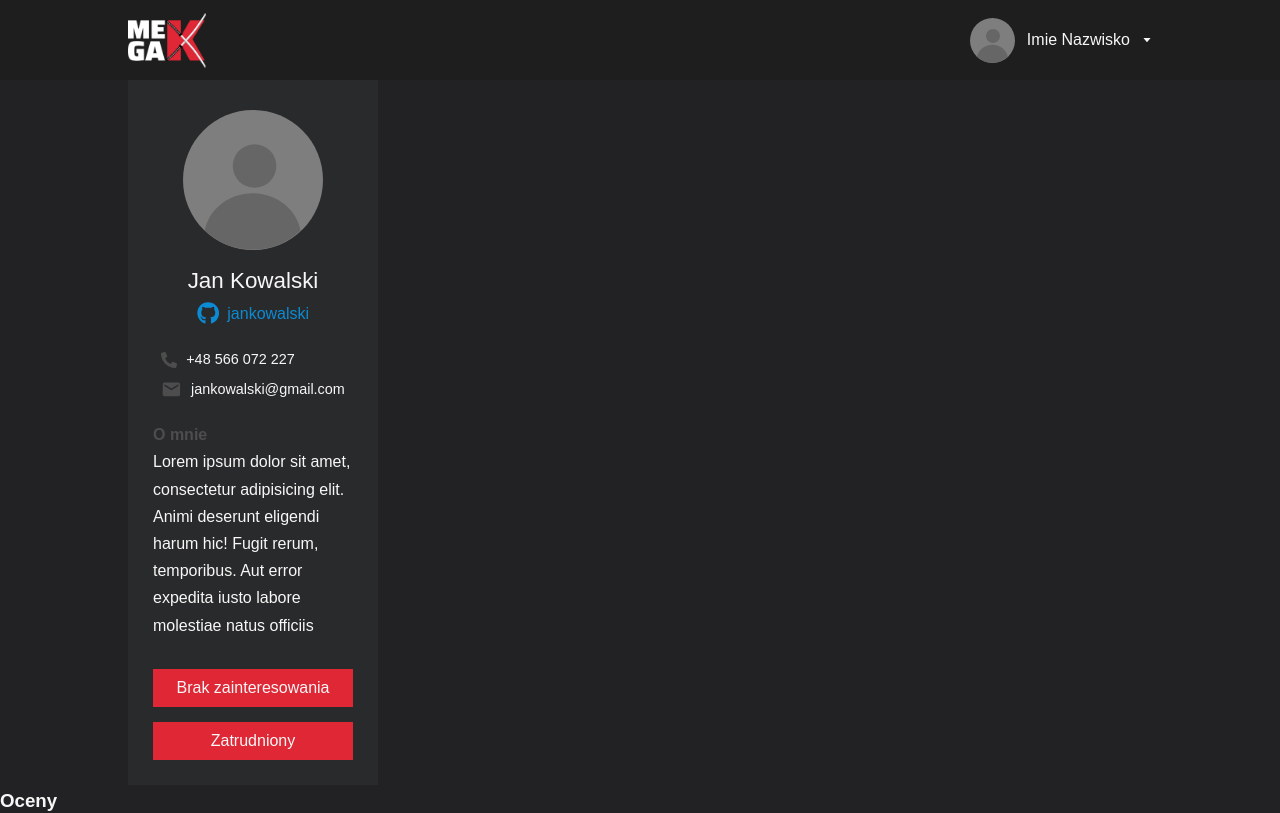
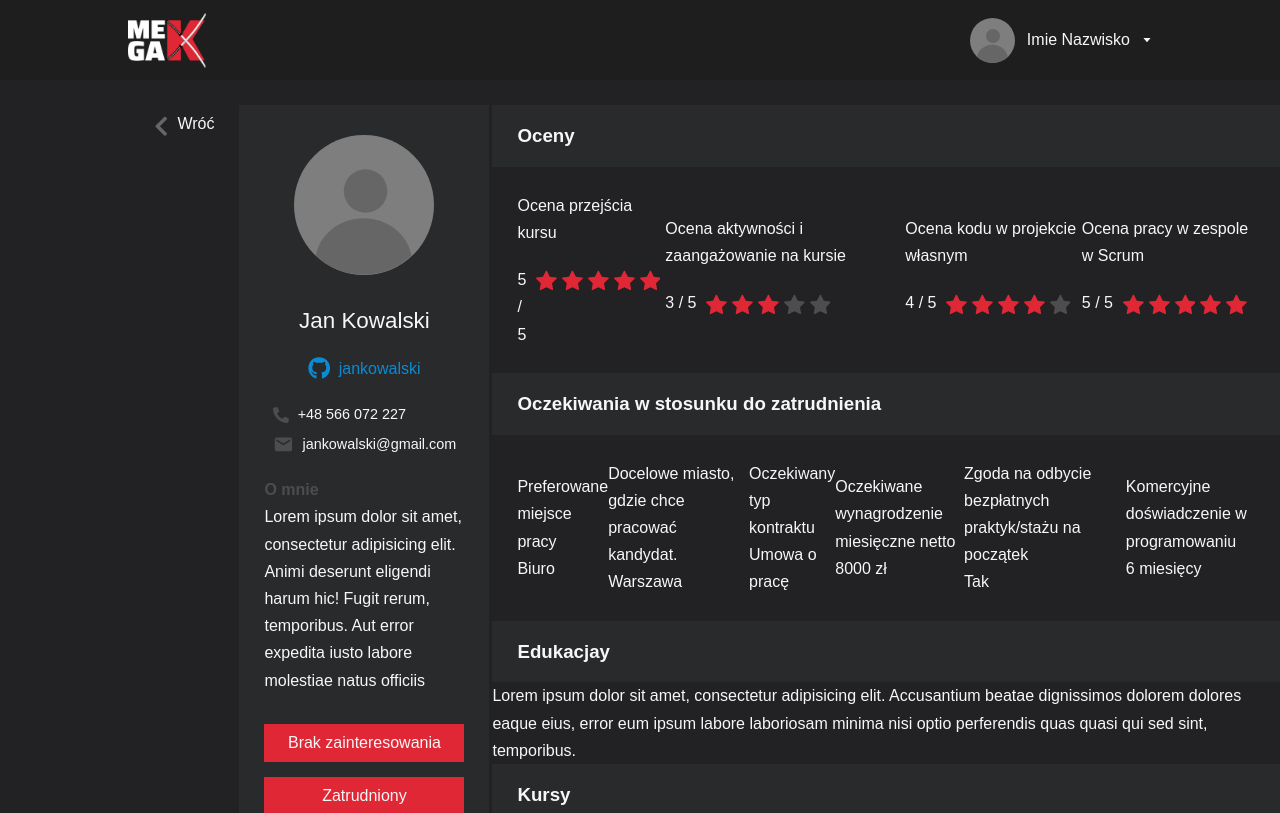
Before and after one commit to Jutrzenka/HeadHunterG11-FR, a React (Create React App) app: page /cv in a window 1280 px wide. Shown: the top 813 px of the page. Built offline with nearby package versions, Linux system fonts and the light colour scheme; no server answers.

Commit message:
Edited ShowCvView.tsx

```diff
--- a/src/views/App/ShowCvView/ShowCvView.tsx
+++ b/src/views/App/ShowCvView/ShowCvView.tsx
@@ -7,15 +7,22 @@ import { Expectations } from '../../../components/common/Expectations/Expectatio
 import { LinkTo } from '../../../components/common/LinkTo/LinkTo';
 import { RatingOnCv } from '../../../components/common/RatingOnCv/RatingOnCv';
 
+import './_ShowCvView.scss';
+import { ButtonBack } from '../../../components/common/ButtonBack/ButtonBack';
+
 export const ShowCvView = () => {
   return (
     <main className={'view-ShowCvView'}>
       <Header />
-      <section className="students-contact container">
+      <div className="view-ShowCvView-wrap">
+        <ButtonBack title="Wróć" className="button-back" />
+        <section className="student-contact">
           <StudentAbout />
         </section>
-      <section>
+        <section className="student-rating-wrap">
+          <section className="student-rating">
             <h3>Oceny</h3>
+            <div className="ratings">
               <RatingOnCv title={'Ocena przejścia kursu'} rating={5} />
               <RatingOnCv
                 title={'Ocena aktywności i zaangażowanie na kursie'}
@@ -23,9 +30,11 @@ export const ShowCvView = () => {
               />
               <RatingOnCv title={'Ocena kodu w projekcie własnym'} rating={4} />
               <RatingOnCv title={'Ocena pracy w zespole w Scrum'} rating={5} />
+            </div>
           </section>
-      <section>
+          <section className="student-expectations-wrap">
             <h3>Oczekiwania w stosunku do zatrudnienia</h3>
+            <div className="expectations">
               <Expectations
                 description={'Preferowane miejsce pracy'}
                 value={'Biuro'}
@@ -43,39 +52,42 @@ export const ShowCvView = () => {
                 value={'8000 zł'}
               />
               <Expectations
-          description={'Zgoda na odbycie bezpłatnych praktyk/stażu na początek'}
+                description={
+                  'Zgoda na odbycie bezpłatnych praktyk/stażu na początek'
+                }
                 value={'Tak'}
               />
               <Expectations
                 description={'Komercyjne doświadczenie w programowaniu'}
                 value={'6 miesięcy'}
               />
+            </div>
           </section>
           <section>
             <h3>Edukacjay</h3>
             <p>
-          Lorem ipsum dolor sit amet, consectetur adipisicing elit. Accusantium
-          beatae dignissimos dolorem dolores eaque eius, error eum ipsum labore
-          laboriosam minima nisi optio perferendis quas quasi qui sed sint,
-          temporibus.
+              Lorem ipsum dolor sit amet, consectetur adipisicing elit.
+              Accusantium beatae dignissimos dolorem dolores eaque eius, error
+              eum ipsum labore laboriosam minima nisi optio perferendis quas
+              quasi qui sed sint, temporibus.
             </p>
           </section>
           <section>
             <h3>Kursy</h3>
             <p>
-          Lorem ipsum dolor sit amet, consectetur adipisicing elit. Accusantium
-          beatae dignissimos dolorem dolores eaque eius, error eum ipsum labore
-          laboriosam minima nisi optio perferendis quas quasi qui sed sint,
-          temporibus.
+              Lorem ipsum dolor sit amet, consectetur adipisicing elit.
+              Accusantium beatae dignissimos dolorem dolores eaque eius, error
+              eum ipsum labore laboriosam minima nisi optio perferendis quas
+              quasi qui sed sint, temporibus.
             </p>
           </section>
           <section>
             <h3>Doświadczenie zawodowe</h3>
             <p>
-          Lorem ipsum dolor sit amet, consectetur adipisicing elit. Accusantium
-          beatae dignissimos dolorem dolores eaque eius, error eum ipsum labore
-          laboriosam minima nisi optio perferendis quas quasi qui sed sint,
-          temporibus.
+              Lorem ipsum dolor sit amet, consectetur adipisicing elit.
+              Accusantium beatae dignissimos dolorem dolores eaque eius, error
+              eum ipsum labore laboriosam minima nisi optio perferendis quas
+              quasi qui sed sint, temporibus.
             </p>
           </section>
           <section>
@@ -85,7 +97,9 @@ export const ShowCvView = () => {
           <section>
             <h3>Projekt w zespole Scrumowym</h3>
             <LinkTo
-          link={'https://github.com/Ami777/MegaKursTest/comits?author=Ami777'}
+              link={
+                'https://github.com/Ami777/MegaKursTest/comits?author=Ami777'
+              }
             />
             <LinkTo
               link={
@@ -98,6 +112,8 @@ export const ShowCvView = () => {
             <LinkTo link={'https://Loremipsum/dolor/sit/amet'} />
             <LinkTo link={'https://Loremipsum/dolor/sit/amet'} />
           </section>
+        </section>
+      </div>
     </main>
   );
 };
```
Lines whose indentation alone changed are shown as unchanged.
